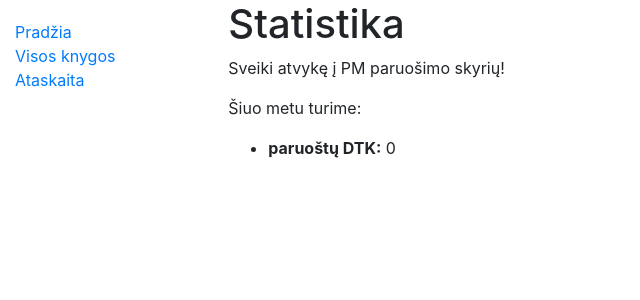
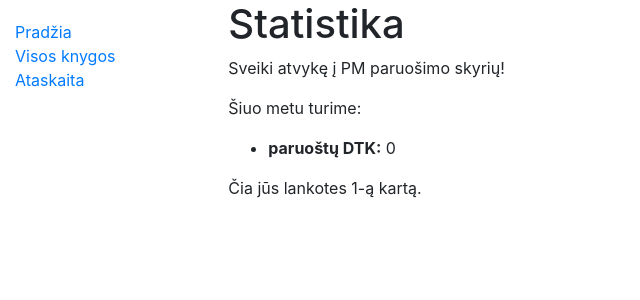
Before and after one commit to ArturasTK/Ataskaitos, a Django app: page /ataskaitos/ in a window 1280 px wide. Shown: the top 300 px of the page, without its empty margins (0-640 px from the left). Run offline with Django 4.2, Linux system fonts and the light colour scheme; data that the repository does not hold is empty; some libraries are stand-ins or nearby versions.

Commit message:
pridėtas sesijų saugojimas

```diff
--- a/ataskaitos/templates/index.html
+++ b/ataskaitos/templates/index.html
@@ -7,4 +7,5 @@
   <ul>
     <li><strong>paruoštų DTK:</strong> {{ num_reports }}</li>
   </ul>
+  <p>Čia jūs lankotes {{ num_visits }}-ą kartą.</p>
 {% endblock %}
--- a/ataskaitos/views.py
+++ b/ataskaitos/views.py
@@ -8,8 +8,11 @@ from django.core.paginator import Paginator
 def index(request):
 
     num_reports = Report.objects.all().count()
+    num_visits = request.session.get('num_visits', 1)
+    request.session['num_visits'] = num_visits + 1
     context = {
         'num_reports': num_reports,
+        'num_visits': num_visits,
     }
 
     return render(request, 'index.html', context=context)
```
